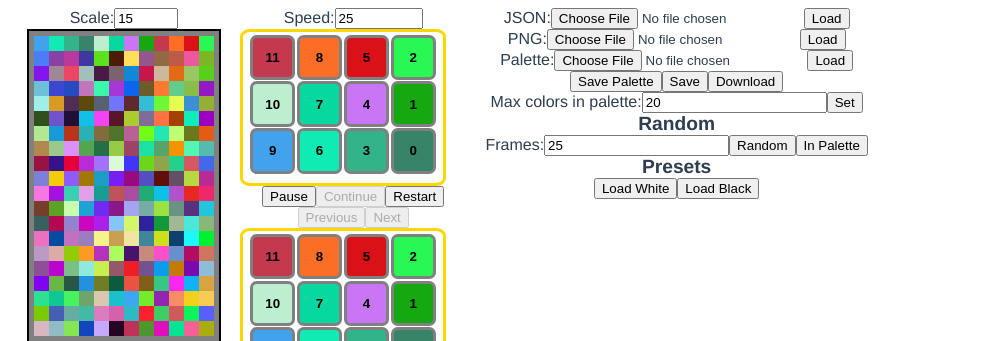
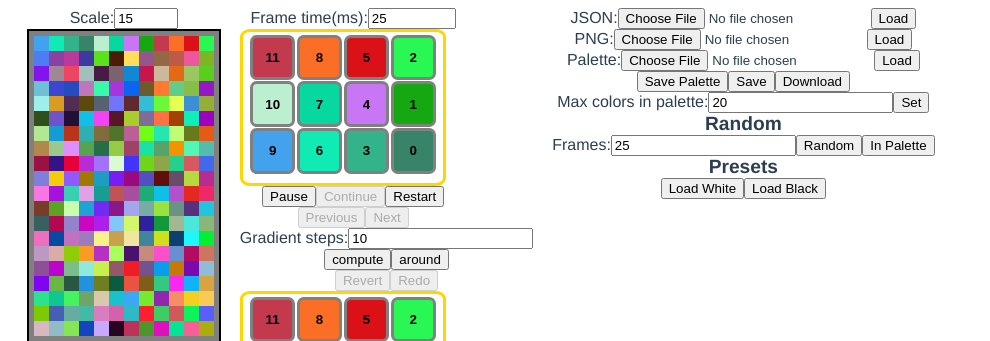
Before and after one commit to mirrorshot/keybow-theme-maker, a Vue app: page / in a window 1280 px wide. Shown: the top 341 px of the page, without its empty margins (0-990 px from the left). Built offline with nearby package versions, Linux system fonts and the light colour scheme.

Commit message:
Color gradients and Revert/Redo
Revert/Redo action on full-image operations such as gradient, random, preset and load

Algorithmic gradient generation between each pair of frames, with ad option to make it a close loop with a gradient from the last frame to the first

```diff
--- a/src/App.vue
+++ b/src/App.vue
@@ -28,6 +28,26 @@
         <animated ref="animated" :frames="frames"></animated>
       </div>
       <div id="composer">
+        <div>
+          <Gradienter ref="gradienter" :frameSize="frameSize"></Gradienter>
+          <label for="gradientSteps">Gradient steps:</label>
+          <input
+            type="number"
+            name="gradientSteps"
+            ref="gradientSteps"
+            size="8"
+            maxlength="8"
+            value="10"
+          />
+          <div>
+            <button @click="computeGradient">compute</button>
+            <button @click="computeGradientAround">around</button>
+          </div>
+          <div>
+            <button @click="revert" :disabled="!canRevert">Revert</button>
+            <button @click="redo" :disabled="!canRedo">Redo</button>
+          </div>
+        </div>
         <composer
           :currentFrame="frames[currentFrame]"
           :currentFrameNumber="currentFrame"
@@ -40,7 +60,7 @@
           @add-frame-before="addFrameBefore"
           @add-frame-after="addFrameAfter"
           @delete-frame="deleteFrame"
-        />
+        ></composer>
       </div>
     </div>
     <div class="module">
@@ -57,10 +77,11 @@
         <button @click="setPaletteSize">Set</button>
       </div>
       <Presets
-      :defaults="composedDefaults"
-      :palette="composerPalette"
-      v-bind:frameSize="frameSize"
-      @load-frames="loadFrames"></Presets>
+        :defaults="composedDefaults"
+        :palette="composerPalette"
+        v-bind:frameSize="frameSize"
+        @load-frames="loadFrames"
+      ></Presets>
     </div>
   </div>
 </template>
@@ -130,11 +151,13 @@ import Renderer from "./components/Renderer.vue";
 import Animated from "./components/Animated.vue";
 import SaveAndLoad from "./components/SaveAndLoad.vue";
 import Presets from "./components/Presets.vue";
+import Gradienter from "./components/Gradienter.vue";
 
 export default {
   name: "App",
   components: {
     Composer,
+    Gradienter,
     Renderer,
     Animated,
     SaveAndLoad,
@@ -156,7 +179,12 @@ export default {
         /*{ label: "Rainbow", frames: [makeRainbowFrame()] },*/
         { label: "White", frames: [makeWhiteFrame()] },
         { label: "Black", frames: [makeBlackFrame()] }
-      ]
+      ],
+      framesHistory: {
+        size: 10,
+        previous: [],
+        next: []
+      }
     };
   },
   computed: {
@@ -176,6 +204,12 @@ export default {
         (this.borderWidth + this.padding) * 2 +
         "px"
       );
+    },
+    canRevert() {
+      return this.framesHistory.previous.length > 0;
+    },
+    canRedo() {
+      return this.framesHistory.next.length > 0;
     }
   },
   mounted() {
@@ -183,6 +217,10 @@ export default {
   },
   methods: {
     loadFrames(newFrames) {
+      this.savePast();
+      this.loadFramesNoHistory(newFrames);
+    },
+    loadFramesNoHistory(newFrames) {
       this.$refs.animated.stopAnimationAt0();
       this.currentFrame = 0;
       const oldSize = this.frames.length;
@@ -265,6 +303,42 @@ export default {
     },
     setPaletteSize() {
       this.paletteMaxSize = this.$refs.paletteSize.value;
+    },
+    computeGradient(around = false) {
+      this.loadFrames(
+        this.$refs.gradienter.composeGradients(
+          this.frames,
+          this.$refs.gradientSteps.value,
+          around
+        )
+      );
+    },
+    computeGradientAround() {
+      this.computeGradient(true);
+    },
+    savePast() {
+      this.framesHistory.next.splice(0, this.framesHistory.next.length);
+      while (this.framesHistory.previous.length >= this.framesHistory.size)
+        this.framesHistory.previous.splice(0, 1);
+      this.framesHistory.previous.push(this.duplicateCurrent());
+    },
+    duplicateCurrent() {
+      const toStore = [];
+      for (let i = 0; i < this.frames.length; i++)
+        toStore.push(duplicateFrame(this.frames[i]));
+      return toStore;
+    },
+    revert() {
+      while (this.framesHistory.next.length >= this.framesHistory.size)
+        this.framesHistory.next.splice(0, 1);
+      this.framesHistory.next.push(this.duplicateCurrent());
+      this.loadFramesNoHistory(this.framesHistory.previous.pop());
+    },
+    redo() {
+      while (this.framesHistory.previous.length >= this.framesHistory.size)
+        this.framesHistory.previous.splice(0, 1);
+      this.framesHistory.previous.push(this.duplicateCurrent());
+      this.loadFramesNoHistory(this.framesHistory.next.pop());
     }
   }
 };
--- a/src/components/Animated.vue
+++ b/src/components/Animated.vue
@@ -1,7 +1,7 @@
 <template>
   <div class="animated">
     <div>
-      <label for="animationSpeed">Speed:</label>
+      <label for="animationSpeed">Frame time(ms):</label>
       <input
         value="100"
         @change="updateSpeed"
--- /dev/null
+++ b/src/components/Gradienter.vue
@@ -0,0 +1,81 @@
+<template>
+  <div class="gradienter"></div>
+</template>
+
+<script>
+export default {
+  name: "Gradienter",
+  props: {
+    frameSize: {
+      type: Number,
+      default: 12
+    }
+  },
+  methods: {
+    composeGradients(frames, steps = 1, around = false) {
+      let extended = [];
+      for (let i = 0; i < frames.length - 1; i++) {
+        const currentFrame = frames[i];
+        const nextFrame = frames[i + 1];
+        const interpolatedFrames = this.interpolateFrames(
+          currentFrame,
+          nextFrame,
+          parseInt(steps) + 2
+        );
+        for (let step = 0; step < interpolatedFrames.length; step++)
+          extended.push(interpolatedFrames[step]);
+      }
+      if(around) {
+        const currentFrame = frames[frames.length-1];
+        const nextFrame = frames[0];
+        const interpolatedFrames = this.interpolateFrames(
+          currentFrame,
+          nextFrame,
+          parseInt(steps) + 2
+        );
+        for (let step = 0; step < interpolatedFrames.length-1; step++)
+          extended.push(interpolatedFrames[step]);
+      }
+      return extended;
+    },
+    interpolateFrames(frame1, frame2, steps) {
+      const interpolated = [];
+      for (let i = 0; i < steps; i++) interpolated.push([]);
+      for (let color = 0; color < this.frameSize; color++) {
+        const gradient = this.interpolateColors(
+          frame1[color],
+          frame2[color],
+          steps
+        );
+        for (let i = 0; i < steps; i++) interpolated[i][color] = gradient[i];
+      }
+      return interpolated;
+    },
+    interpolateColors(color1, color2, steps) {
+      const stepFactor = 1 / (steps - 1);
+      const interpolatedColorArray = [];
+      for (var i = 0; i < steps; i++) {
+        interpolatedColorArray.push(
+          this.interpolateColor(color1, color2, stepFactor * i)
+        );
+      }
+      return interpolatedColorArray;
+    },
+    interpolateColor(color1, color2, factor = 0.5) {
+      return {
+        red: Math.round(color1.red + factor * (color2.red - color1.red)),
+        green: Math.round(
+          color1.green + factor * (color2.green - color1.green)
+        ),
+        blue: Math.round(color1.blue + factor * (color2.blue - color1.blue))
+      };
+    }
+  }
+};
+</script>
+
+<style scoped>
+.gradienter {
+  display: none;
+}
+</style>
```
